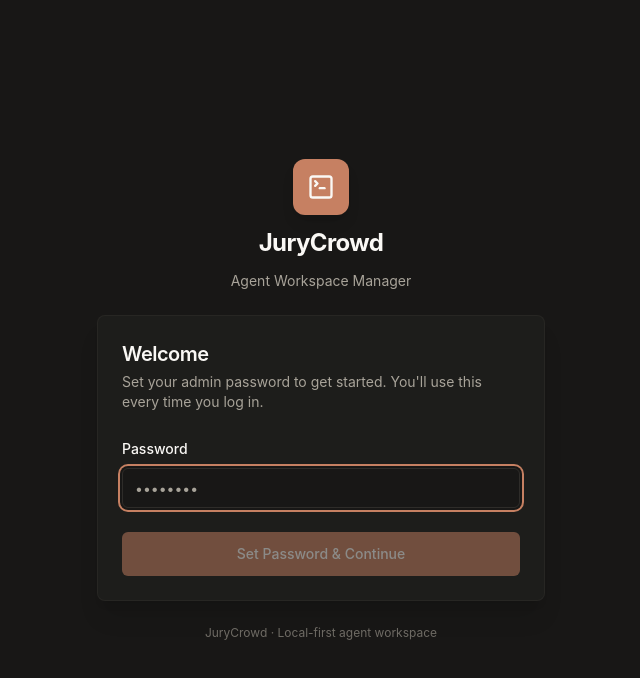
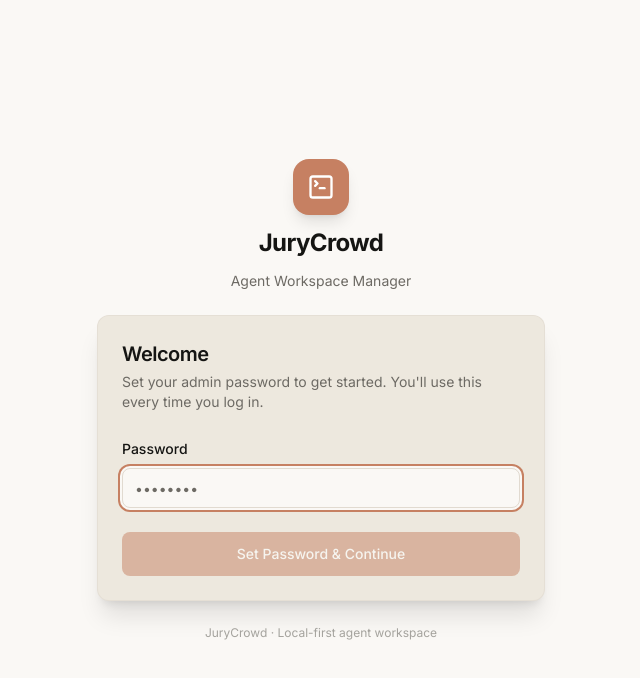
Before and after one commit to imadeddine000/jurycrowd, a React (Vite) app in the folder apps/frontend/: page / in a window 1280 px wide. Shown: the top 678 px of the page, without its empty margins (319-959 px from the left). Built offline with nearby package versions, Linux system fonts and the light colour scheme; no server answers.

Commit message:
feat(frontend): add design system tokens, fonts, and tailwind config from DESIGN.md

```diff
--- a/apps/frontend/index.html
+++ b/apps/frontend/index.html
@@ -1,15 +1,16 @@
 <!doctype html>
-<html lang="en" class="dark">
+<html lang="en">
   <head>
     <meta charset="UTF-8" />
     <meta name="viewport" content="width=device-width, initial-scale=1.0" />
+    <meta name="description" content="JuryCrowd — run AI coding agents side-by-side in resizable terminal panels." />
     <title>JuryCrowd</title>
     <script>
-      // Apply saved theme before render to avoid flash
+      // Apply saved theme before render to avoid flash.
+      // Cream canvas is the default floor (DESIGN.md); dark is opt-in.
       (function() {
         var theme = localStorage.getItem('theme');
-        if (theme === 'light') document.documentElement.classList.remove('dark');
-        else document.documentElement.classList.add('dark');
+        if (theme === 'dark') document.documentElement.classList.add('dark');
       })();
     </script>
   </head>
--- a/apps/frontend/src/App.tsx
+++ b/apps/frontend/src/App.tsx
@@ -23,7 +23,7 @@ export default function App() {
         <Route path="/api-keys" element={authenticated ? <ApiKeysPage /> : <Navigate to="/" replace />} />
         <Route path="/*" element={authenticated ? <AppShell /> : <LoginPage onAuthenticated={() => setAuthenticated(true)} />} />
       </Routes>
-      <Toaster richColors position="bottom-right" theme="dark" />
+      <Toaster richColors position="bottom-right" theme="light" />
     </BrowserRouter>
   );
 }
--- a/apps/frontend/src/index.css
+++ b/apps/frontend/src/index.css
@@ -1,55 +1,104 @@
+@import url('https://fonts.googleapis.com/css2?family=Fraunces:opsz,wght@9..144,400;9..144,500&family=Inter:wght@400;500;600;700&family=JetBrains+Mono:wght@400;500&display=swap');
+
 @tailwind base;
 @tailwind components;
 @tailwind utilities;
 
-@import url('https://fonts.googleapis.com/css2?family=Inter:wght@400;500;600;700&display=swap');
-
 @layer base {
   :root {
-    /* Light theme — warm cream canvas (DESIGN.md) */
-    --background: 40 33% 97%;           /* #faf9f5 — cream canvas */
-    --foreground: 40 5% 8%;             /* #141413 — dark warm ink */
-    --card: 40 30% 90%;                 /* #efe9de — light cream card */
-    --card-foreground: 40 5% 8%;
-    --popover: 40 33% 97%;
-    --popover-foreground: 40 5% 8%;
-    --primary: 18 47% 58%;              /* #cc785c — coral */
-    --primary-foreground: 40 33% 97%;
-    --secondary: 40 25% 94%;            /* #f5f0e8 — surface soft */
-    --secondary-foreground: 40 5% 8%;
-    --muted: 40 25% 94%;
-    --muted-foreground: 40 8% 42%;
-    --accent: 40 25% 94%;
-    --accent-foreground: 40 5% 8%;
-    --destructive: 0 70% 50%;
-    --destructive-foreground: 40 33% 97%;
-    --border: 40 15% 85%;               /* #e6dfd8 */
-    --input: 40 15% 85%;
-    --ring: 18 47% 58%;                 /* coral */
+    /* ── Design system (DESIGN.md) — cream canvas is the default floor ── */
+
+    /* Brand & accent (constant across themes) */
+    --coral: 18 47% 58%;            /* #cc785c — primary */
+    --coral-active: 15 46% 45%;     /* #a9583e — press */
+    --coral-disabled: 34 22% 85%;   /* #e6dfd8 */
+    --teal: 168 39% 54%;            /* #5db8a6 */
+    --amber: 32 76% 63%;            /* #e8a55a */
+
+    /* Dark product surfaces (constant — terminal / code chrome) */
+    --surface-dark: 40 7% 9%;          /* #181715 */
+    --surface-dark-elevated: 36 7% 14%;/* #252320 */
+    --surface-dark-soft: 45 7% 11%;    /* #1f1e1b */
+    --on-dark: 40 33% 97%;             /* #faf9f5 */
+    --on-dark-soft: 42 5% 61%;         /* #a09d96 */
+
+    /* Semantic (constant) */
+    --success: 134 39% 54%;         /* #5db872 */
+    --warning: 44 80% 46%;          /* #d4a017 */
+    --error: 0 53% 52%;             /* #c64545 */
+
+    /* Theme-aware surfaces — LIGHT (cream) */
+    --canvas: 40 33% 97%;           /* #faf9f5 */
+    --surface-soft: 40 25% 94%;     /* #f5f0e8 */
+    --surface-card: 40 30% 90%;     /* #efe9de */
+    --surface-cream-strong: 38 36% 86%; /* #e8e0d2 */
+    --hairline: 34 22% 85%;         /* #e6dfd8 */
+    --hairline-soft: 38 24% 89%;    /* #ebe6df */
+
+    /* Theme-aware text — LIGHT */
+    --ink: 40 5% 8%;                /* #141413 */
+    --body-strong: 60 3% 14%;       /* #252523 */
+    --body: 60 3% 24%;              /* #3d3d3a */
+    --muted-ink: 43 4% 41%;         /* #6c6a64 */
+    --muted-soft-ink: 40 5% 53%;    /* #8e8b82 */
+
+    /* shadcn semantic mapping (light) */
+    --background: var(--canvas);
+    --foreground: var(--ink);
+    --card: var(--surface-card);
+    --card-foreground: var(--ink);
+    --popover: var(--canvas);
+    --popover-foreground: var(--ink);
+    --primary: var(--coral);
+    --primary-foreground: 0 0% 100%;
+    --primary-active: var(--coral-active);
+    --primary-disabled: var(--coral-disabled);
+    --secondary: var(--surface-soft);
+    --secondary-foreground: var(--ink);
+    --muted: var(--surface-soft);
+    --muted-foreground: var(--muted-ink);
+    --accent: var(--surface-soft);
+    --accent-foreground: var(--ink);
+    --destructive: var(--error);
+    --destructive-foreground: 0 0% 100%;
+    --border: var(--hairline);
+    --input: var(--hairline);
+    --ring: var(--coral);
     --radius: 0.5rem;
   }
 
   .dark {
-    /* Dark theme — warm dark navy (DESIGN.md surface-dark) */
-    --background: 40 6% 9%;             /* #181715 — dark navy */
-    --foreground: 40 33% 97%;           /* cream text */
-    --card: 40 5% 11%;                  /* slightly lighter */
-    --card-foreground: 40 33% 97%;
-    --popover: 40 6% 9%;
-    --popover-foreground: 40 33% 97%;
-    --primary: 18 47% 58%;              /* coral stays */
-    --primary-foreground: 40 33% 97%;
-    --secondary: 40 5% 14%;
-    --secondary-foreground: 40 33% 97%;
-    --muted: 40 5% 14%;
-    --muted-foreground: 40 8% 63%;
-    --accent: 40 5% 14%;
-    --accent-foreground: 40 33% 97%;
-    --destructive: 0 70% 50%;
-    --destructive-foreground: 40 33% 97%;
-    --border: 40 5% 17%;
-    --input: 40 5% 17%;
-    --ring: 18 47% 58%;                 /* coral */
+    /* Theme-aware surfaces — DARK (navy product surface) */
+    --canvas: 40 7% 9%;             /* #181715 */
+    --surface-soft: 45 7% 11%;      /* #1f1e1b */
+    --surface-card: 36 7% 14%;      /* #252320 */
+    --surface-cream-strong: 36 7% 14%;
+    --hairline: 38 8% 22%;          /* #3a3835 */
+    --hairline-soft: 40 6% 17%;     /* #2e2c29 */
+
+    /* Theme-aware text — DARK */
+    --ink: 40 33% 97%;              /* #faf9f5 */
+    --body-strong: 39 36% 86%;      /* #e8e0d2 */
+    --body: 40 14% 80%;             /* #c9c5bc */
+    --muted-ink: 42 5% 61%;         /* #a09d96 */
+    --muted-soft-ink: 40 5% 53%;    /* #8e8b82 */
+
+    /* shadcn semantic mapping (dark) */
+    --background: var(--canvas);
+    --foreground: var(--ink);
+    --card: var(--surface-card);
+    --card-foreground: var(--ink);
+    --popover: var(--surface-dark-elevated);
+    --popover-foreground: var(--ink);
+    --secondary: var(--surface-dark-soft);
+    --secondary-foreground: var(--ink);
+    --muted: var(--surface-dark-soft);
+    --muted-foreground: var(--muted-ink);
+    --accent: var(--surface-dark-soft);
+    --accent-foreground: var(--ink);
+    --border: var(--hairline);
+    --input: var(--hairline);
+    /* primary / ring / destructive stay constant */
   }
 }
 
@@ -61,7 +110,22 @@
     @apply h-full;
   }
   body {
-    @apply bg-background text-foreground;
-    font-family: 'Inter', system-ui, -apple-system, sans-serif;
+    @apply bg-canvas text-ink antialiased;
+    font-family: 'Inter', system-ui, -apple-system, BlinkMacSystemFont, 'Segoe UI', sans-serif;
+    font-feature-settings: 'cv11', 'ss01';
   }
+  /* Editorial serif display is applied explicitly via .font-serif on display
+     headlines (Copernicus/Tiempos substitute → Fraunces). UI labels stay sans. */
+  ::selection {
+    background: hsl(var(--coral) / 0.25);
+    color: hsl(var(--ink));
+  }
+  /* Refined scrollbars — hairline thumb on transparent track */
+  * {
+    scrollbar-width: thin;
+    scrollbar-color: hsl(var(--hairline)) transparent;
+  }
+  *::-webkit-scrollbar { width: 8px; height: 8px; }
+  *::-webkit-scrollbar-thumb { background: hsl(var(--hairline)); border-radius: 9999px; }
+  *::-webkit-scrollbar-track { background: transparent; }
 }
--- a/apps/frontend/tailwind.config.js
+++ b/apps/frontend/tailwind.config.js
@@ -5,6 +5,7 @@ export default {
   theme: {
     extend: {
       colors: {
+        // shadcn semantic (theme-aware via CSS vars)
         border: 'hsl(var(--border))',
         input: 'hsl(var(--input))',
         ring: 'hsl(var(--ring))',
@@ -13,6 +14,8 @@ export default {
         primary: {
           DEFAULT: 'hsl(var(--primary))',
           foreground: 'hsl(var(--primary-foreground))',
+          active: 'hsl(var(--primary-active))',
+          disabled: 'hsl(var(--primary-disabled))',
         },
         secondary: {
           DEFAULT: 'hsl(var(--secondary))',
@@ -38,15 +41,69 @@ export default {
           DEFAULT: 'hsl(var(--card))',
           foreground: 'hsl(var(--card-foreground))',
         },
+        // DESIGN.md surfaces (theme-aware)
+        canvas: 'hsl(var(--canvas))',
+        'surface-soft': 'hsl(var(--surface-soft))',
+        'surface-card': 'hsl(var(--surface-card))',
+        'surface-cream-strong': 'hsl(var(--surface-cream-strong))',
+        'surface-dark': 'hsl(var(--surface-dark))',
+        'surface-dark-elevated': 'hsl(var(--surface-dark-elevated))',
+        'surface-dark-soft': 'hsl(var(--surface-dark-soft))',
+        hairline: 'hsl(var(--hairline))',
+        'hairline-soft': 'hsl(var(--hairline-soft))',
+        // DESIGN.md text (theme-aware)
+        ink: 'hsl(var(--ink))',
+        'body-strong': 'hsl(var(--body-strong))',
+        body: 'hsl(var(--body))',
+        'muted-ink': 'hsl(var(--muted-ink))',
+        'muted-soft-ink': 'hsl(var(--muted-soft-ink))',
+        'on-dark': 'hsl(var(--on-dark))',
+        'on-dark-soft': 'hsl(var(--on-dark-soft))',
+        // DESIGN.md brand / accent (constant)
+        coral: 'hsl(var(--coral))',
+        'coral-active': 'hsl(var(--coral-active))',
+        'coral-disabled': 'hsl(var(--coral-disabled))',
+        teal: 'hsl(var(--teal))',
+        amber: 'hsl(var(--amber))',
+        // DESIGN.md semantic (constant)
+        success: 'hsl(var(--success))',
+        warning: 'hsl(var(--warning))',
+        error: 'hsl(var(--error))',
       },
       borderRadius: {
-        lg: 'var(--radius)',
-        md: 'calc(var(--radius) - 2px)',
-        sm: 'calc(var(--radius) - 4px)',
+        xs: '4px',
+        sm: '6px',
+        md: '8px',
+        lg: '12px',
+        xl: '16px',
+        pill: '9999px',
       },
       fontFamily: {
-        sans: ['Inter', 'system-ui', 'sans-serif'],
+        sans: ['Inter', 'system-ui', '-apple-system', 'BlinkMacSystemFont', 'Segoe UI', 'sans-serif'],
+        serif: ['Fraunces', 'Tiempos Headline', 'Garamond', 'Times New Roman', 'serif'],
         mono: ['JetBrains Mono', 'Berkeley Mono', 'monospace'],
+      },
+      fontSize: {
+        'display-xl': ['3.5rem', { lineHeight: '1.05', letterSpacing: '-0.0938rem', fontWeight: '400' }],
+        'display-lg': ['3rem', { lineHeight: '1.1', letterSpacing: '-0.0625rem', fontWeight: '400' }],
+        'display-md': ['2.25rem', { lineHeight: '1.15', letterSpacing: '-0.0313rem', fontWeight: '400' }],
+        'display-sm': ['1.75rem', { lineHeight: '1.2', letterSpacing: '-0.0188rem', fontWeight: '400' }],
+        'title-lg': ['1.375rem', { lineHeight: '1.3', fontWeight: '500' }],
+        'title-md': ['1.125rem', { lineHeight: '1.4', fontWeight: '500' }],
+        'title-sm': ['1rem', { lineHeight: '1.4', fontWeight: '500' }],
+        'body-md': ['1rem', { lineHeight: '1.55', fontWeight: '400' }],
+        'body-sm': ['0.875rem', { lineHeight: '1.5', fontWeight: '400' }],
+        'caption': ['0.8125rem', { lineHeight: '1.4', fontWeight: '500' }],
+        'caption-uppercase': ['0.75rem', { lineHeight: '1.5', letterSpacing: '0.0938rem', fontWeight: '500' }],
+        'nav-link': ['0.875rem', { lineHeight: '1.4', fontWeight: '500' }],
+        'button': ['0.875rem', { lineHeight: '1.4', fontWeight: '500' }],
+        'code': ['0.8125rem', { lineHeight: '1.5', fontWeight: '400' }],
+      },
+      spacing: {
+        section: '6rem', // 96px
+      },
+      boxShadow: {
+        subtle: '0 1px 3px rgba(20,20,19,0.08)',
       },
     },
   },
```
